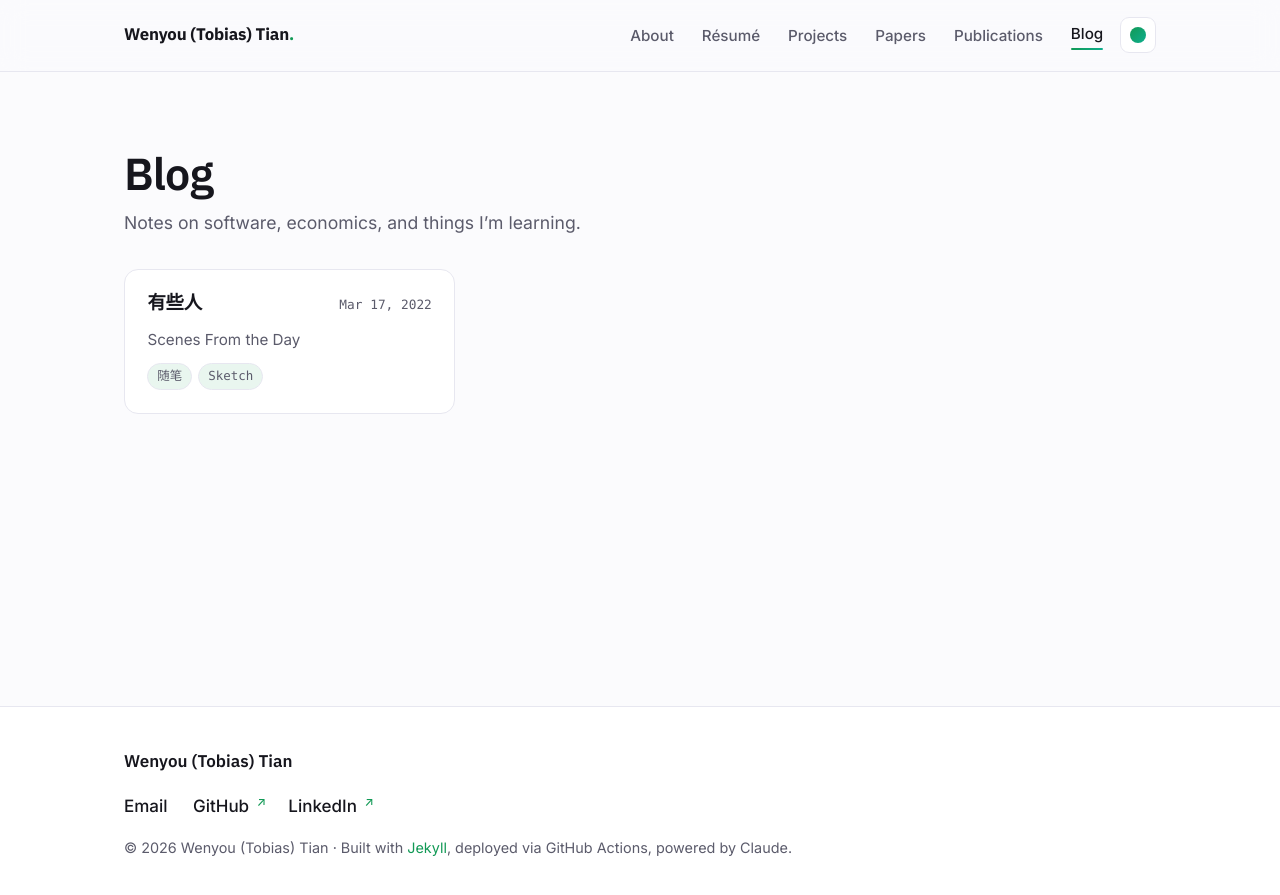
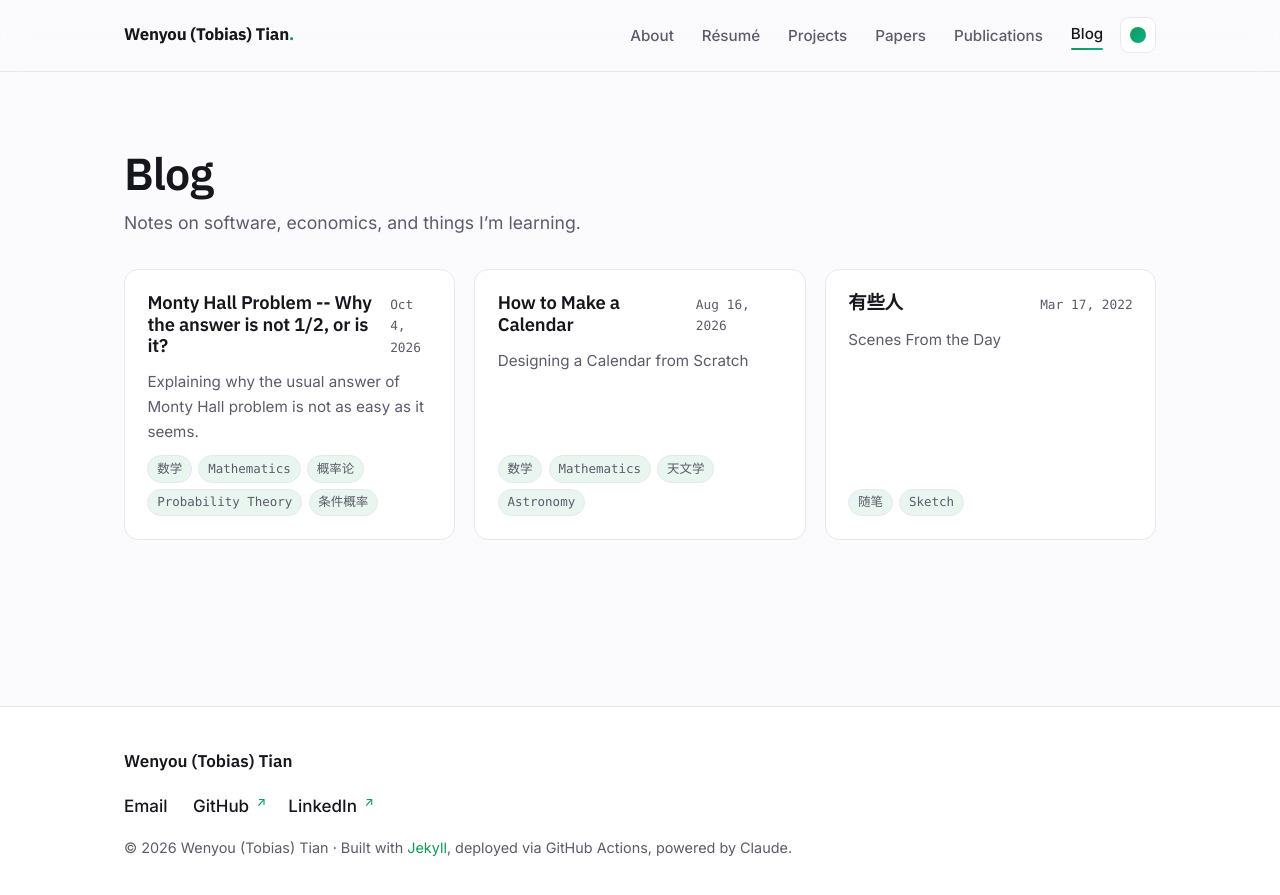
Before and after one commit to vansdardy/vansdardy.github.io, a Jekyll site: the page built from blog.html, in a window 1280 px wide. Shown: the top 895 px of the page. Built offline with Jekyll 4.4.1, drawn with Linux system fonts in a browser that asks for light colours.

```diff
--- /dev/null
+++ b/_blog/how-to-make-a-calendar.md
@@ -0,0 +1,8 @@
+---
+title: How to Make a Calendar
+date: 2026-08-16
+summary: Designing a Calendar from Scratch
+tags: ["数学", "Mathematics", "天文学", "Astronomy"]
+---
+
+About a year ago, a friend of mine and I were walking down Wesbrook Mall at UBC.
--- /dev/null
+++ b/_blog/monty-hall-problem.md
@@ -0,0 +1,20 @@
+---
+title: Monty Hall Problem -- Why the answer is not 1/2, or is it?
+date: 2026-10-04
+summary: Explaining why the usual answer of Monty Hall problem is not as easy as it seems.
+tags: ["数学", "Mathematics", "概率论", "Probability Theory", "条件概率", "Conditional Probability", "博弈论", "Game Theory"]
+---
+
+The first time that I had heard about the Monty Hall problem was when I was watching the film *21* starring Kevin Spacey. The story and the message of the film were cool and educational, but that question the professor asked our protagonist had stirred my confusion for a very long time. I have already attempted explaining the answer to this question at least 2 or 3 times, verbally and in writing form. Yet, I still feel something is missing. Therefore, I am going have another go at this, and dissect many confusions about this problem even further.
+
+## Problem Statement
+
+Let us first begin with the original problem statement, and then figure out how to interpret the situation.
+
+You are on a game show where you are presented with three doors to choose from. The host of the show tells you that behind each door is either your dream car or a goat. Behind two of these doors will be two goats, one each; behind ***only*** one of these doors will be your dream car.
+The host asks you to make a choice between the three doors. If you chose the door behind which is your dream car, you get the car. After you have locked in a choice, the host tells you, "Before you chose, I actually already know what is behind each of the doors". The host continues, "I am actually going to help you a little bit here." The host then opens one of the two doors which you did not choose and revealed a goat.
+Now, the host asks you, "See, I have helped you eliminate an option. You have another chance here, do you keep your original choice, or do you switch your choice to the other door?"
+
+## Textbook Answer and Explanation
+
+This is one of most classic problems you would always encounter in an undergraduate mathematics course teaching about probability theory, specifically, on the topic of ***conditional probability*** and ***Bayes' Theorem***.
--- a/_data/resume.yml
+++ b/_data/resume.yml
@@ -9,7 +9,7 @@ basics:
   label: "Honours Bachelor of Science in Computer Science, Bachelor of Arts in Economics"          # the line under your name
   email: "wtian02@student.ubc.ca"
   location: "Markham, Ontario, Canada"
-  pdf: "/assets/files/complete-resume-2026oct.pdf"   # your LaTeX PDF; the button appears once this file exists
+  pdf: "/assets/files/complete-resume-2026oct-v2.pdf"   # your LaTeX PDF; the button appears once this file exists
   summary: >
     Eager to grasp opportunities and seek positions closely related to information technology, mathematics, natural sciences, data science, and finance.
     Open to research opportunities about quantum computing, theoretical computer science, econometrics, game theory, and central banking/macroeconomics.
```
Also changed, not shown: 3 other files.
